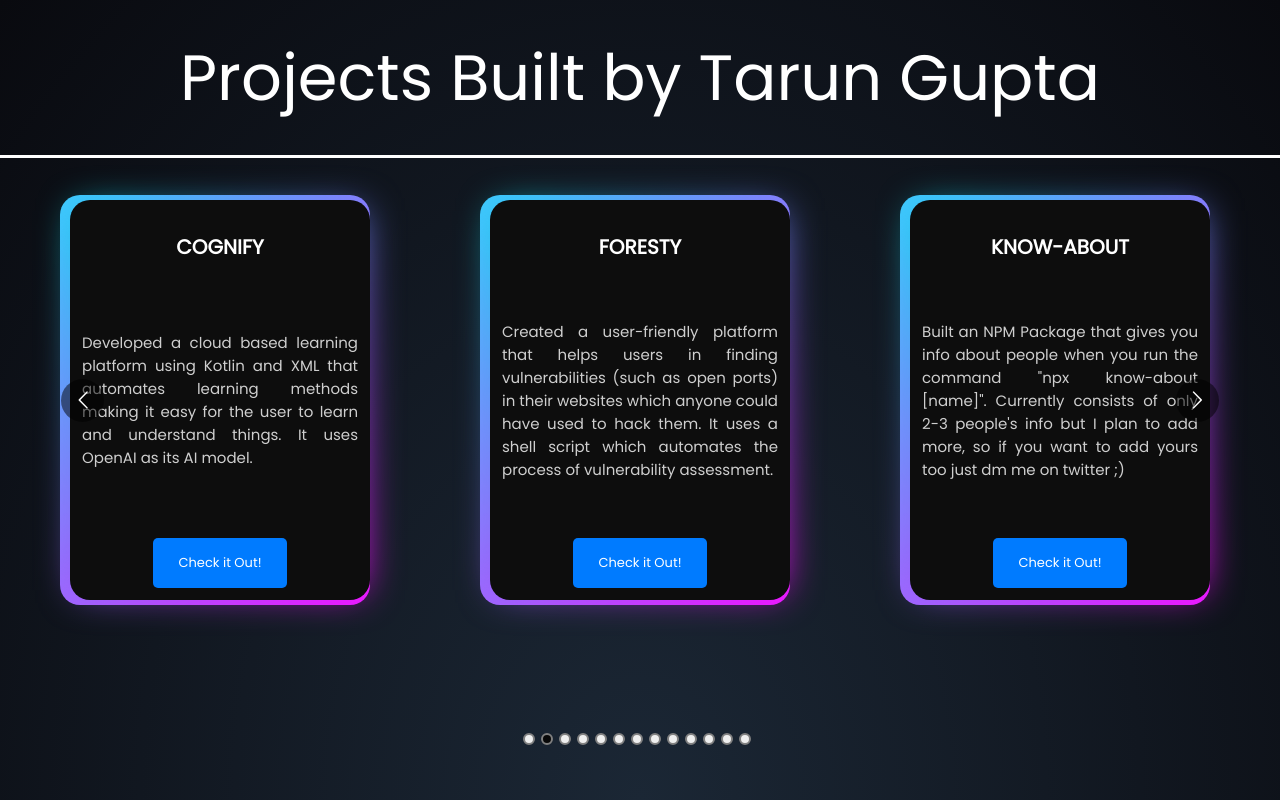
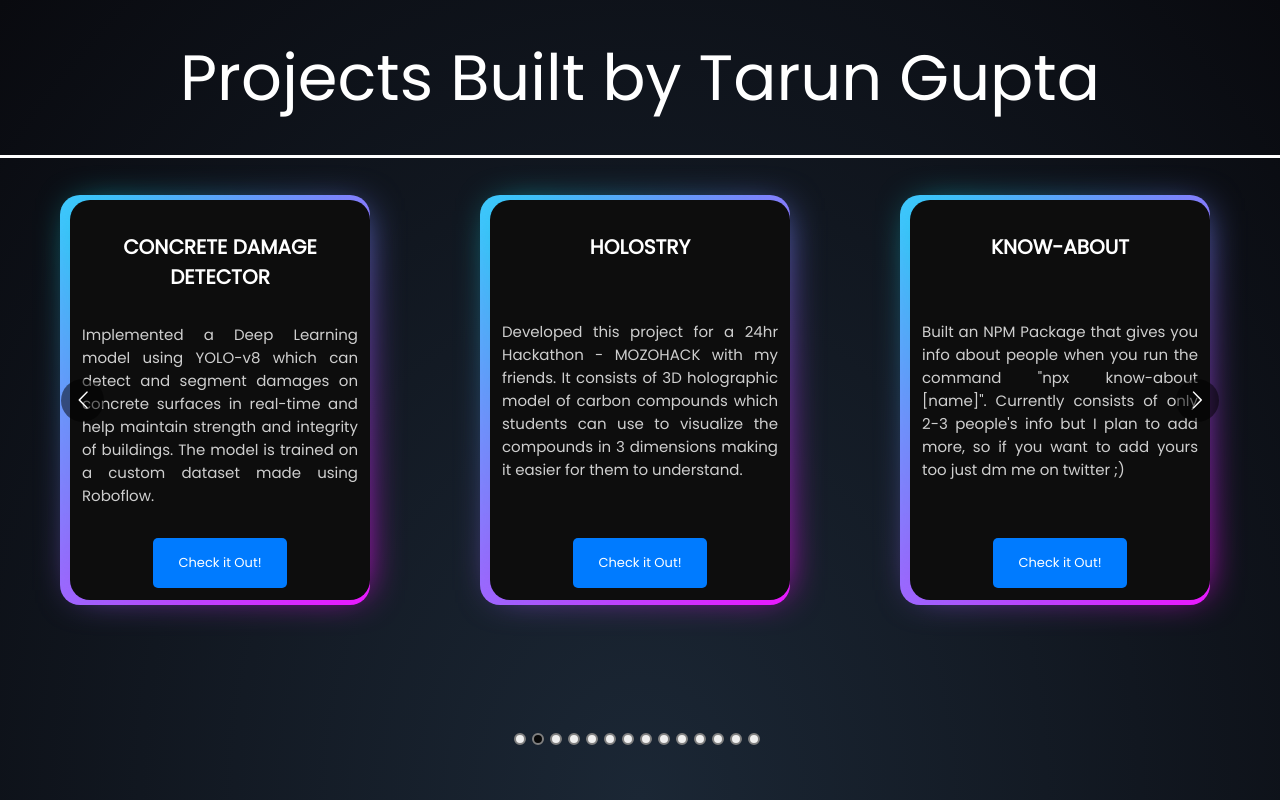
Before and after one commit to MaybeTarun/AllProjects, a React (Create React App) app: page / in a window 1280 px wide. Built offline with nearby package versions, Linux system fonts and the light colour scheme.

Commit message:
added new project

```diff
--- a/src/App.js
+++ b/src/App.js
@@ -1,9 +1,11 @@
 import './App.css';
-import React from 'react';
+import React, { useEffect, useState } from 'react';
 import Carousel from 'react-multi-carousel';
 import 'react-multi-carousel/lib/styles.css';
 
 function App() {
+  const [shuffledData, setShuffledData] = useState([]);
+
   const responsive = {
     superLargeDesktop: {
       breakpoint: { max: 4000, min: 1024 },
@@ -23,12 +25,25 @@
     },
   };
 
+  useEffect(() => {
+    const shuffleArray = (array) => {
+      const newArr = [...array];
+      for (let i = newArr.length - 1; i > 0; i--) {
+        const j = Math.floor(Math.random() * (i + 1));
+        [newArr[i], newArr[j]] = [newArr[j], newArr[i]];
+      }
+      return newArr;
+    };
+
+    setShuffledData(shuffleArray(data));
+  }, []);
+
   return (
     <>
-    <header>
-      Projects Built by Tarun Gupta
-    </header>
-    <div className="carousel-container">
+      <header>
+        Projects Built by Tarun Gupta
+      </header>
+      <div className="carousel-container">
         <Carousel
           responsive={responsive}
           showDots={true}
@@ -37,7 +52,7 @@
           containerClass="carousel-wrapper"
           itemClass="carousel-item"
         >
-          {data.map((d, index) => (
+          {shuffledData.map((d, index) => (
             <div key={index} className='card'>
               <p className='heading'>
                 {d.heading}
@@ -53,7 +68,7 @@
             </div>
           ))}
         </Carousel>
-    </div>
+      </div>
     </>
   );
 }
@@ -123,6 +138,11 @@
     heading: `Dice Simulator`,
     desc: `A very normal dice simulator built with Python. Also one of my very old school project.`,
     link: `https://github.com/MaybeTarun/Dice-Simulator`
+  },
+  {
+    heading: `Aaargh!`,
+    desc: `Game inspired by Flappy Bird. The player is controlled by making weird noises like "aaaah" or "aargh".`,
+    link: `https://aaargh.vercel.app/`
   }
   // {
   //   heading: ``,
```
